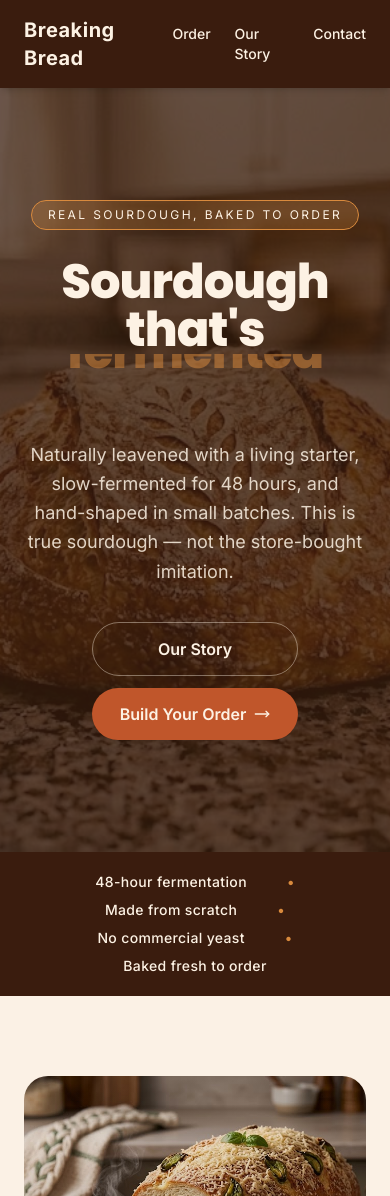
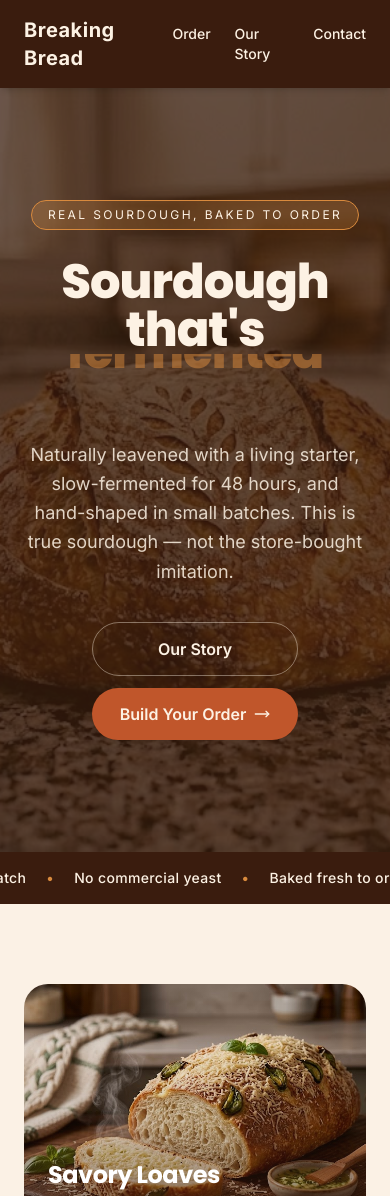
Before and after one commit to ldsarah3-afk/breaking-bread, a Next.js app: page / in a window 390 px wide. Shown: the top 1196 px of the page. Built offline with nearby package versions, Linux system fonts and the light colour scheme.

Commit message:
Make trust strip a scrolling marquee on mobile, static row on desktop

```diff
--- a/src/app/globals.css
+++ b/src/app/globals.css
@@ -15,3 +15,18 @@ h1, h2, h3, h4, h5, h6 {
   font-family: var(--font-heading), system-ui, sans-serif;
   letter-spacing: -0.02em;
 }
+
+@keyframes marquee {
+  from { transform: translateX(0); }
+  to { transform: translateX(-50%); }
+}
+
+.animate-marquee {
+  animation: marquee 16s linear infinite;
+}
+
+@media (prefers-reduced-motion: reduce) {
+  .animate-marquee {
+    animation: none;
+  }
+}
--- a/src/app/page.tsx
+++ b/src/app/page.tsx
@@ -198,8 +198,9 @@ export default function HomePage() {
       <AnimatedHero />
 
       {/* Trust strip */}
-      <div className="bg-[#3a1c0e] text-[#fdf2e4]">
-        <div className="max-w-5xl mx-auto px-6 py-5 flex flex-wrap items-center justify-center gap-x-10 gap-y-2 text-sm font-medium tracking-wide">
+      <div className="bg-[#3a1c0e] text-[#fdf2e4] overflow-hidden">
+        {/* Desktop: static centered row */}
+        <div className="hidden sm:flex max-w-5xl mx-auto px-6 py-5 flex-wrap items-center justify-center gap-x-10 gap-y-2 text-sm font-medium tracking-wide">
           <span>48-hour fermentation</span>
           <span className="text-[#d98a3d]">•</span>
           <span>Made from scratch</span>
@@ -207,6 +208,24 @@ export default function HomePage() {
           <span>No commercial yeast</span>
           <span className="text-[#d98a3d]">•</span>
           <span>Baked fresh to order</span>
+        </div>
+
+        {/* Mobile: continuous scrolling marquee */}
+        <div className="sm:hidden py-4">
+          <div className="flex w-max animate-marquee whitespace-nowrap text-sm font-medium tracking-wide">
+            {[0, 1].map((copy) => (
+              <div key={copy} className="flex items-center" aria-hidden={copy === 1}>
+                <span className="px-5">48-hour fermentation</span>
+                <span className="text-[#d98a3d]">•</span>
+                <span className="px-5">Made from scratch</span>
+                <span className="text-[#d98a3d]">•</span>
+                <span className="px-5">No commercial yeast</span>
+                <span className="text-[#d98a3d]">•</span>
+                <span className="px-5">Baked fresh to order</span>
+                <span className="text-[#d98a3d]">•</span>
+              </div>
+            ))}
+          </div>
         </div>
       </div>
 
```
